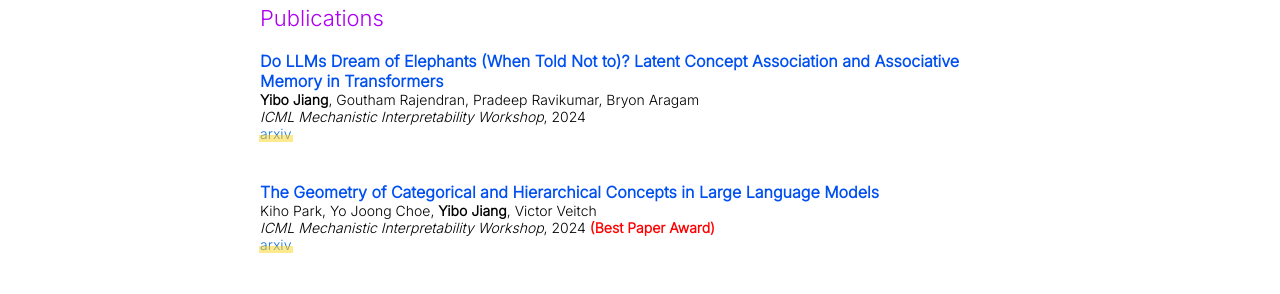
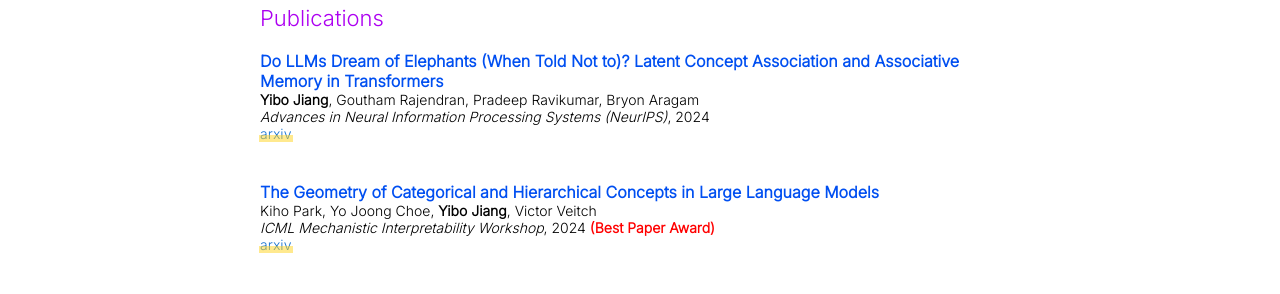
Before and after one commit to ybjiaang/ybjiaang.github.io, a Jekyll site: the page built from _posts/2024-7-01-memory-llm.markdown, in a window 1280 px wide. Shown: the part 563-857 px from the top of the page. Built offline with Jekyll 4.4.1, drawn with Linux system fonts in a browser that asks for light colours.

Commit message:
Update 2024-7-01-memory-llm.markdown

```diff
--- a/_posts/2024-7-01-memory-llm.markdown
+++ b/_posts/2024-7-01-memory-llm.markdown
@@ -5,6 +5,6 @@ date:   2024-06-30
 categories: research
 author: "Yibo Jiang"
 authors: " <strong>Yibo Jiang</strong>, Goutham Rajendran, Pradeep Ravikumar, Bryon Aragam"
-venue: "ICML Mechanistic Interpretability Workshop"
+venue: "Advances in Neural Information Processing Systems (NeurIPS)"
 arxiv: https://arxiv.org/abs/2406.18400
 ---
```
